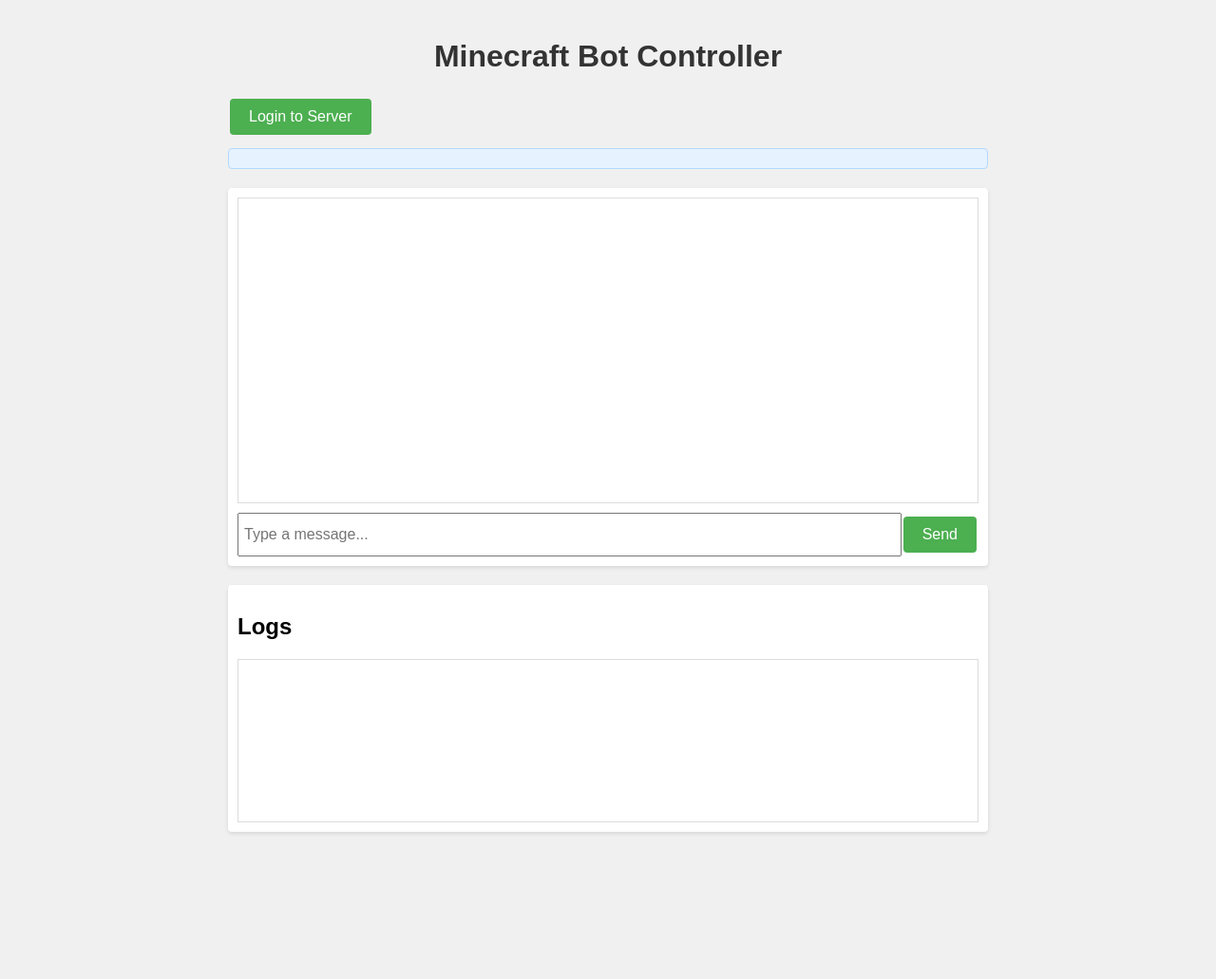
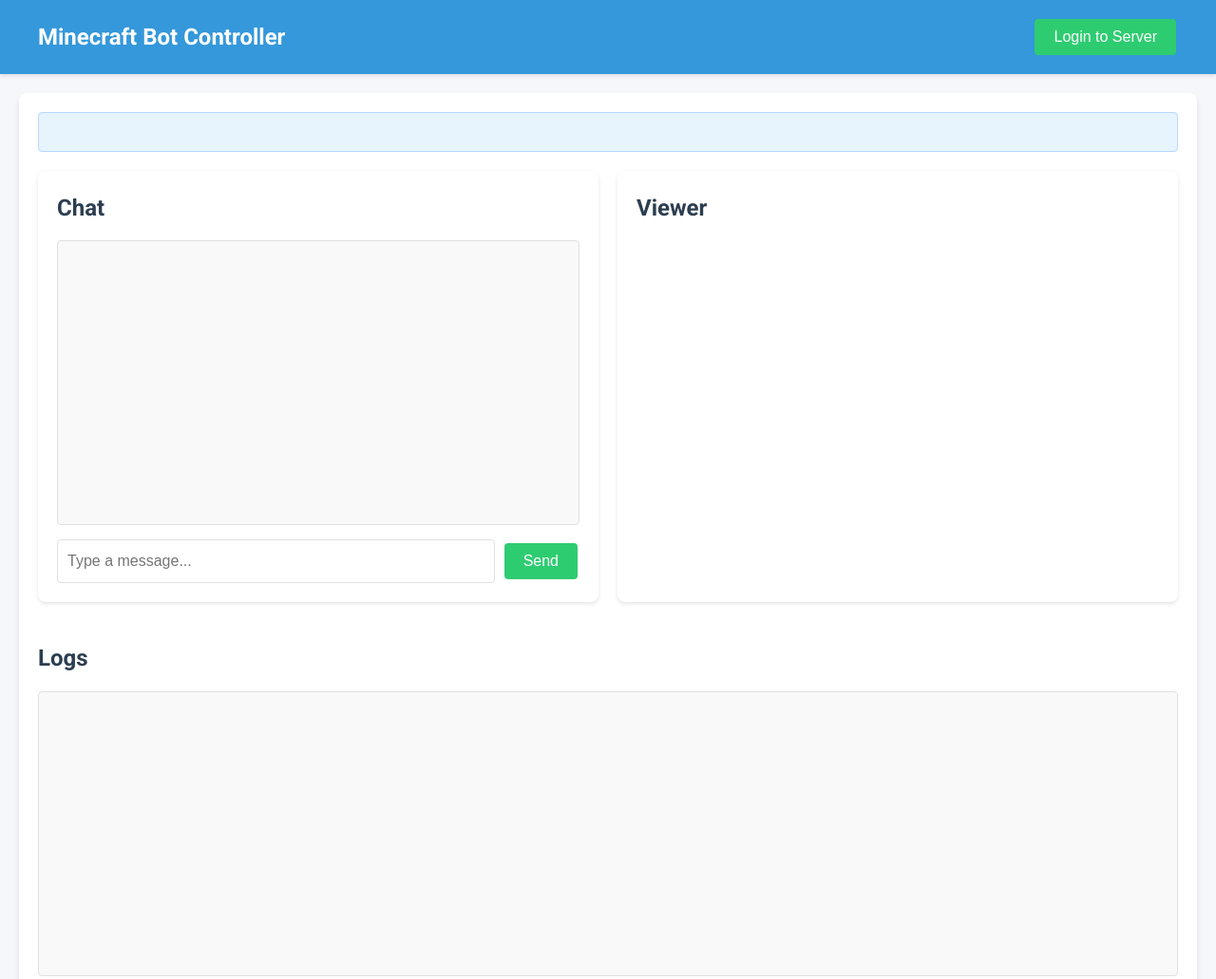
Before and after one commit to daromaj/mineai, a website: page public/index.html in a window 1280 px wide. Shown: the top 1031 px of the page at 95% size. Before the commit the page ends 896 px from the top, so only its background shows below. Drawn offline with nearby package versions, Linux system fonts and the light colour scheme; no server answers.

Commit message:
new look and feel with basic viewer

```diff
--- a/public/index.html
+++ b/public/index.html
@@ -4,25 +4,39 @@
     <meta charset="UTF-8">
     <meta name="viewport" content="width=device-width, initial-scale=1.0">
     <title>Minecraft Bot Controller</title>
+    <link href="https://fonts.googleapis.com/css2?family=Roboto:wght@300;400;700&display=swap" rel="stylesheet">
     <link rel="stylesheet" href="styles.css">
+    <link rel="icon" href="favicon.png" />
 </head>
 <body>
-    <div class="container">
-        <h1>Minecraft Bot Controller</h1>
-        <button id="loginBtn">Login to Server</button>
-        <div id="loginLinkContainer"></div>
-        <div id="chatContainer">
-            <div id="chatMessages"></div>
-            <div id="inputContainer">
-                <input type="text" id="messageInput" placeholder="Type a message...">
-                <button id="sendBtn">Send</button>
+    <header>
+        <nav>
+            <h1>Minecraft Bot Controller</h1>
+            <button id="loginBtn" class="btn btn-primary">Login to Server</button>
+        </nav>
+    </header>
+    <main class="container">
+        <div class="login-link-container" id="loginLinkContainer"></div>
+        <div class="flex-container">
+            <div class="chat-container flex-item" id="chatContainer">
+                <h2>Chat</h2>
+                <div id="chatMessages" class="messages-box"></div>
+                <div class="input-container" id="inputContainer">
+                    <input type="text" id="messageInput" placeholder="Type a message...">
+                    <button id="sendBtn" class="btn btn-secondary">Send</button>
+                </div>
+            </div>
+
+            <div class="viewer-container flex-item" id="viewerContainer">
+                <h2>Viewer</h2>
             </div>
         </div>
-        <div id="logContainer">
+
+        <div class="log-container" id="logContainer">
             <h2>Logs</h2>
-            <div id="logs"></div>
+            <div id="logs" class="messages-box"></div>
         </div>
-    </div>
+    </main>
     <script src="/socket.io/socket.io.js"></script>
     <script src="script.js"></script>
 </body>
--- a/public/script.js
+++ b/public/script.js
@@ -1,3 +1,5 @@
+let loginTimeout = null;
+
 const socket = io();
 
 const loginBtn = document.getElementById('loginBtn');
@@ -6,12 +8,23 @@
 const sendBtn = document.getElementById('sendBtn');
 const logs = document.getElementById('logs');
 const loginLinkContainer = document.getElementById('loginLinkContainer');
+const viewerContainer = document.getElementById('viewerContainer');
+const iframe = document.createElement('iframe');
+iframe.src = "http://localhost:3001";
+iframe.title = "Mineflayer Viewer";
+iframe.classList = ["viewer-frame"]
 
 loginBtn.addEventListener('click', () => {
     socket.emit('login');
     loginBtn.disabled = true;
     addLog('Logging in...');
+    loginTimeout = setTimeout(instantiateViewer, 5000);
 });
+
+function instantiateViewer() {
+    viewerContainer.appendChild(iframe);
+    addLog('Viewer instantiated.');
+}
 
 sendBtn.addEventListener('click', sendMessage);
 messageInput.addEventListener('keypress', (e) => {
--- a/public/styles.css
+++ b/public/styles.css
@@ -1,25 +1,43 @@
-body {
-    font-family: Arial, sans-serif;
+* {
+    box-sizing: border-box;
     margin: 0;
     padding: 0;
-    background-color: #f0f0f0;
 }
 
-.container {
-    max-width: 800px;
+body {
+    font-family: 'Roboto', Arial, sans-serif;
+    background-color: #f5f7fa;
+    line-height: 1.6;
+    color: #333;
+    display: flex;
+    flex-direction: column;
+    min-height: 100vh;
+}
+
+header {
+    background-color: #3498db;
+    padding: 1rem;
+    box-shadow: 0 2px 4px rgba(0, 0, 0, 0.1);
+}
+
+nav {
+    display: flex;
+    justify-content: space-between;
+    align-items: center;
+    max-width: 1200px;
     margin: 0 auto;
-    padding: 20px;
+    width: 100%;
 }
 
 h1 {
-    text-align: center;
-    color: #333;
+    font-weight: bold;
+    margin-right: 1rem;
+    color: #fff;
 }
 
 button {
-    background-color: #4CAF50;
+    background-color: #2ecc71;
     border: none;
-    color: white;
     padding: 10px 20px;
     text-align: center;
     text-decoration: none;
@@ -28,67 +46,118 @@
     margin: 4px 2px;
     cursor: pointer;
     border-radius: 4px;
+    transition: background-color 0.3s ease;
+    color: #fff;
 }
 
-#loginLinkContainer {
-    margin-top: 10px;
-    margin-bottom: 10px;
-    padding: 10px;
-    background-color: #e6f3ff;
+button:hover {
+    background-color: #27ae60;
+}
+
+.container {
+    flex: 1;
+    margin: 20px 20px;
+    padding: 20px;
+    background-color: #fff;
+    border-radius: 8px;
+    box-shadow: 0 4px 6px rgba(0, 0, 0, 0.1);
+    display: flex;
+    flex-direction: column;
+}
+
+.login-link-container {
+    margin-bottom: 20px;
+    background-color: #e8f4fd;
     border: 1px solid #b3d9ff;
+    padding: 20px;
     border-radius: 4px;
 }
 
-#loginLinkContainer p {
-    margin: 5px 0;
+.login-link-container p {
+    margin-bottom: 10px;
 }
 
-#loginLinkContainer a {
-    color: #0066cc;
+.login-link-container a {
+    color: #3498db;
     text-decoration: none;
+    transition: color 0.3s ease;
 }
 
-#loginLinkContainer a:hover {
+.login-link-container a:hover {
+    color: #2980b9;
     text-decoration: underline;
 }
 
-#chatContainer {
-    background-color: white;
-    border-radius: 4px;
-    padding: 10px;
-    margin-top: 20px;
+.flex-container {
+    display: flex;
+    flex-wrap: wrap;
+    gap: 20px;
+    margin-bottom: 20px;
+}
+
+.flex-item {
+    flex: 1 1 calc(50% - 10px);
+    min-width: 300px;
+    background-color: #fff;
+    border-radius: 8px;
+    padding: 20px;
     box-shadow: 0 2px 4px rgba(0, 0, 0, 0.1);
 }
 
-#chatMessages {
+.chat-container h2, .viewer-container h2, .log-container h2 {
+    margin-bottom: 15px;
+    color: #2c3e50;
+}
+
+#chatMessages, #logs {
+    padding: 15px;
+    border: 1px solid #e0e0e0;
     height: 300px;
     overflow-y: auto;
-    border: 1px solid #ddd;
-    padding: 10px;
-    margin-bottom: 10px;
+    border-radius: 4px;
+    background-color: #f9f9f9;
 }
 
-#inputContainer {
+.input-container {
     display: flex;
+    margin-top: 15px;
 }
 
 #messageInput {
     flex-grow: 1;
-    padding: 5px;
+    padding: 10px;
     font-size: 16px;
+    border: 1px solid #e0e0e0;
+    border-radius: 4px;
+    transition: border-color 0.3s ease;
 }
 
-#logContainer {
-    margin-top: 20px;
-    background-color: white;
-    border-radius: 4px;
-    padding: 10px;
-    box-shadow: 0 2px 4px rgba(0, 0, 0, 0.1);
+#messageInput:focus {
+    outline: none;
+    border-color: #3498db;
 }
 
-#logs {
-    height: 150px;
-    overflow-y: auto;
-    border: 1px solid #ddd;
-    padding: 10px;
+#sendBtn {
+    margin-left: 10px;
 }
+
+.viewer-frame {
+    width: 100%;
+    height: 300px;
+    border: none;
+    border-radius: 4px;
+}
+
+.log-container {
+    margin-top: 20px;
+}
+
+@media (max-width: 768px) {
+    .flex-container {
+        flex-direction: column;
+    }
+
+    .flex-item {
+        width: 100%;
+    }
+}
```
Also changed, not shown: bot.js (+18 -1 lines).
